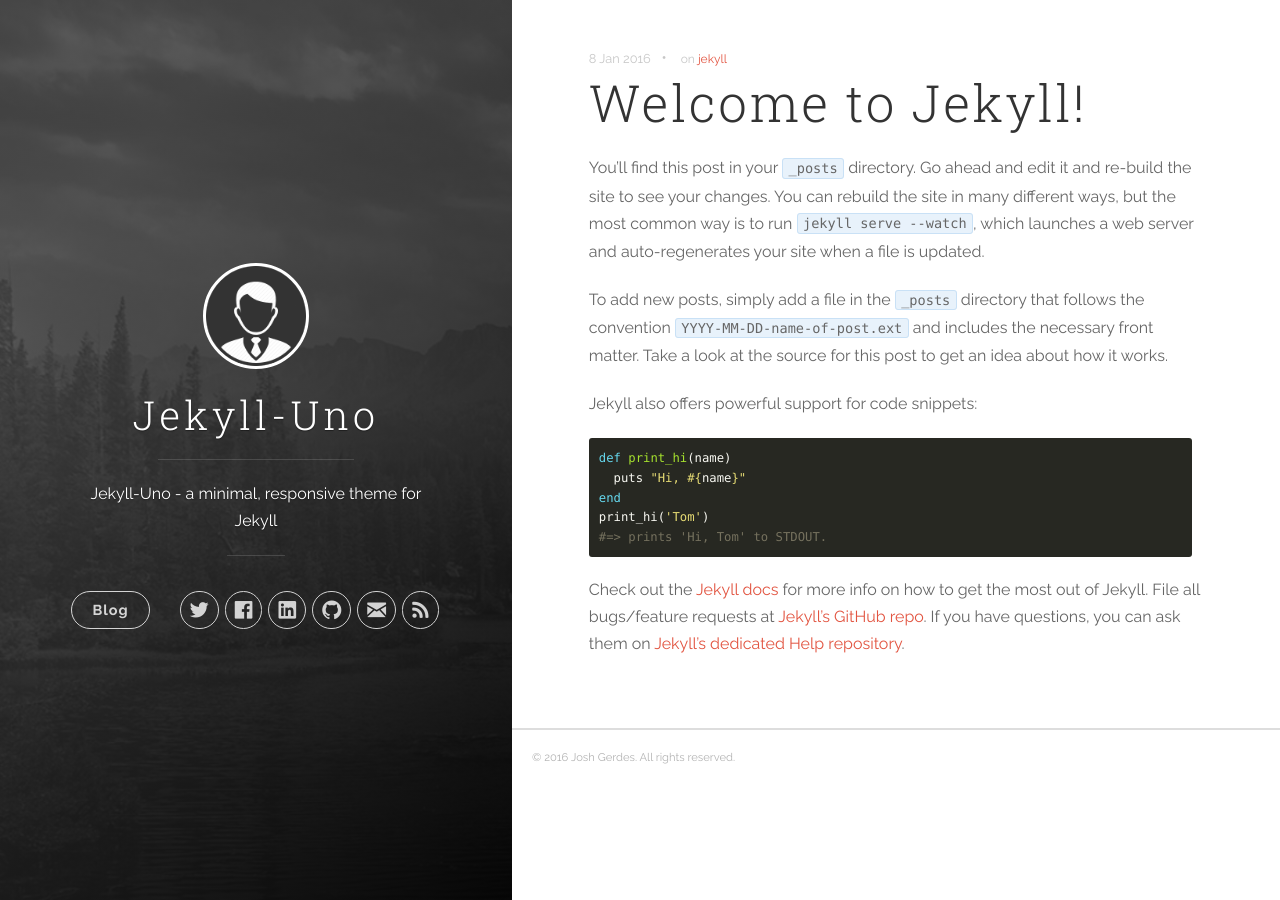
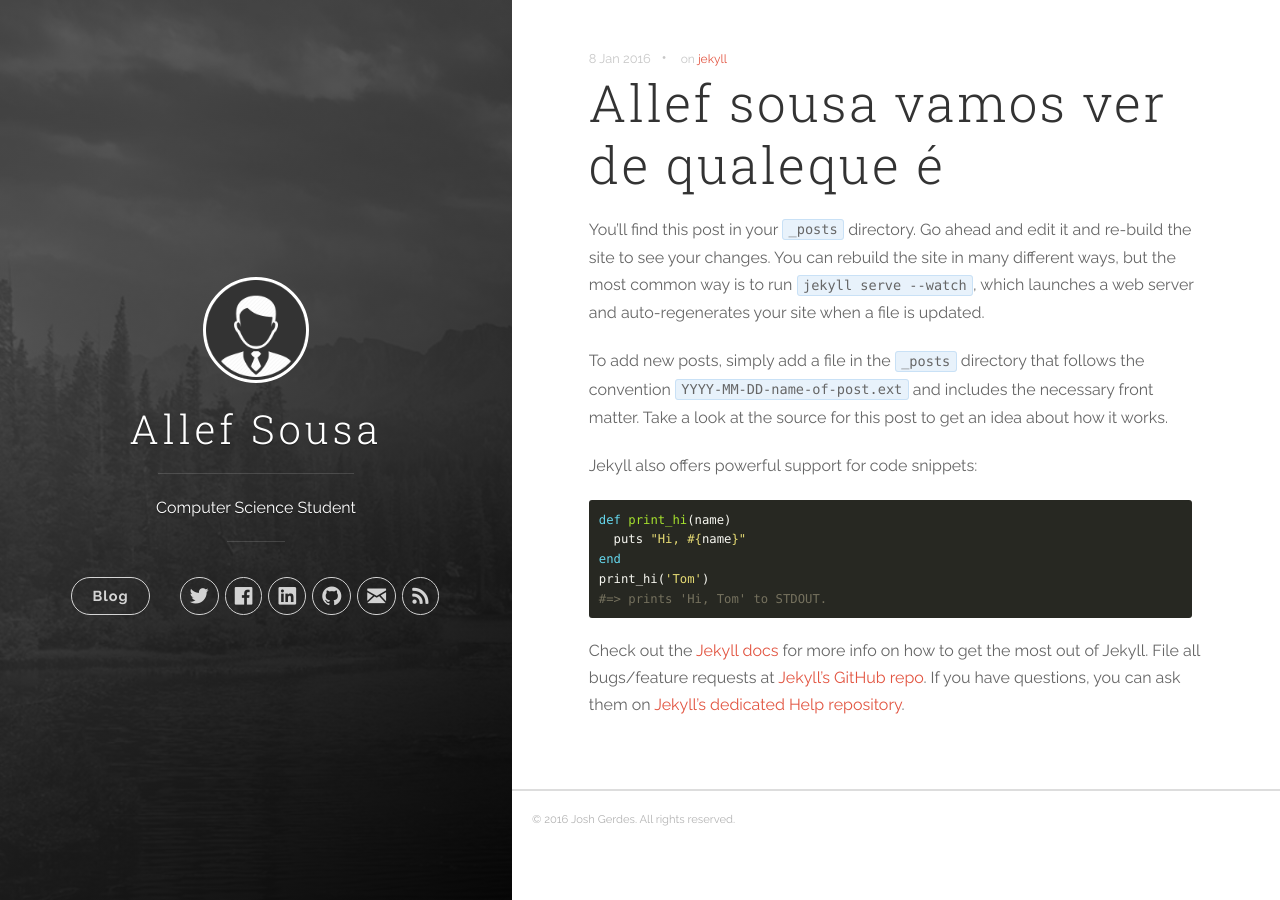
Before and after one commit to allefsousa/Presentation, a Jekyll site: the page built from _posts/2016-01-08-welcome-to-jekyll.markdown, in a window 1280 px wide. Built offline with Jekyll 4.4.1, drawn with Linux system fonts in a browser that asks for light colours; nearby versions of some CDN libraries.

Commit message:
Modificações

```diff
--- a/_config.yml
+++ b/_config.yml
@@ -1,6 +1,6 @@
 # Site settings
-title: Jekyll-Uno
-description: 'Jekyll-Uno - a minimal, responsive theme for Jekyll'
+title: 'Allef Sousa'
+description: 'Computer Science Student'
 url: 'http://joshgerdes.com/jekyll-uno'
 baseurl: '/jekyll-uno/'
 # google_analytics: 'UA-XXXXXX-X'
@@ -8,7 +8,7 @@
 
 author:
   name: 'Josh Gerdes'
-  email: josh@joshgerdes.com
+  email: allefsousa_1@hotmail.com
   twitter_username: joshgerdes
   facebook_username: joshgerdes
   github_username:  joshgerdes
--- a/_posts/2016-01-08-welcome-to-jekyll.markdown
+++ b/_posts/2016-01-08-welcome-to-jekyll.markdown
@@ -1,5 +1,5 @@
 ---
-title:  "Welcome to Jekyll!"
+title:  "Allef sousa vamos ver de qualeque é "
 date:   2016-01-08 15:04:23
 categories: [jekyll]
 tags: [jekyll]
```
